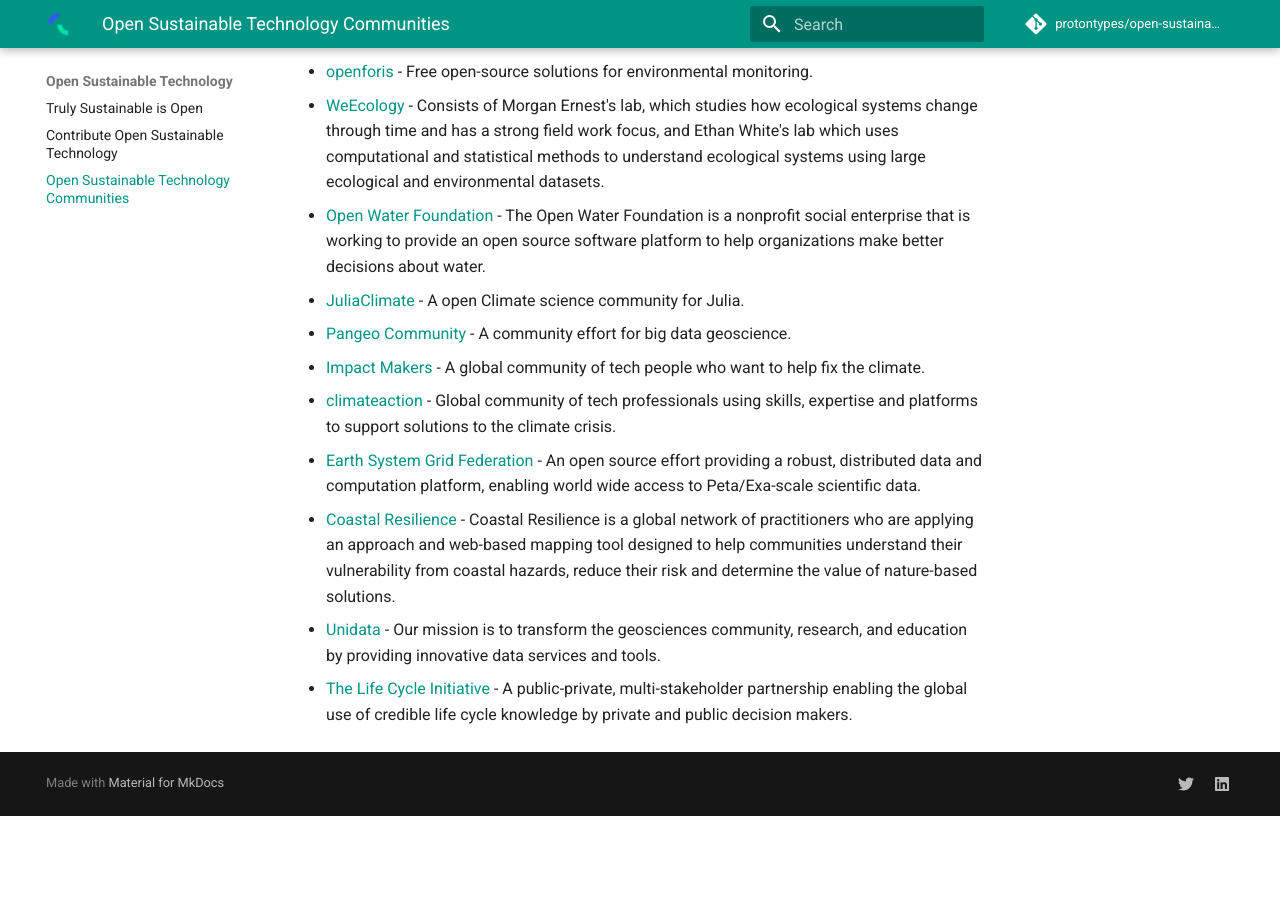
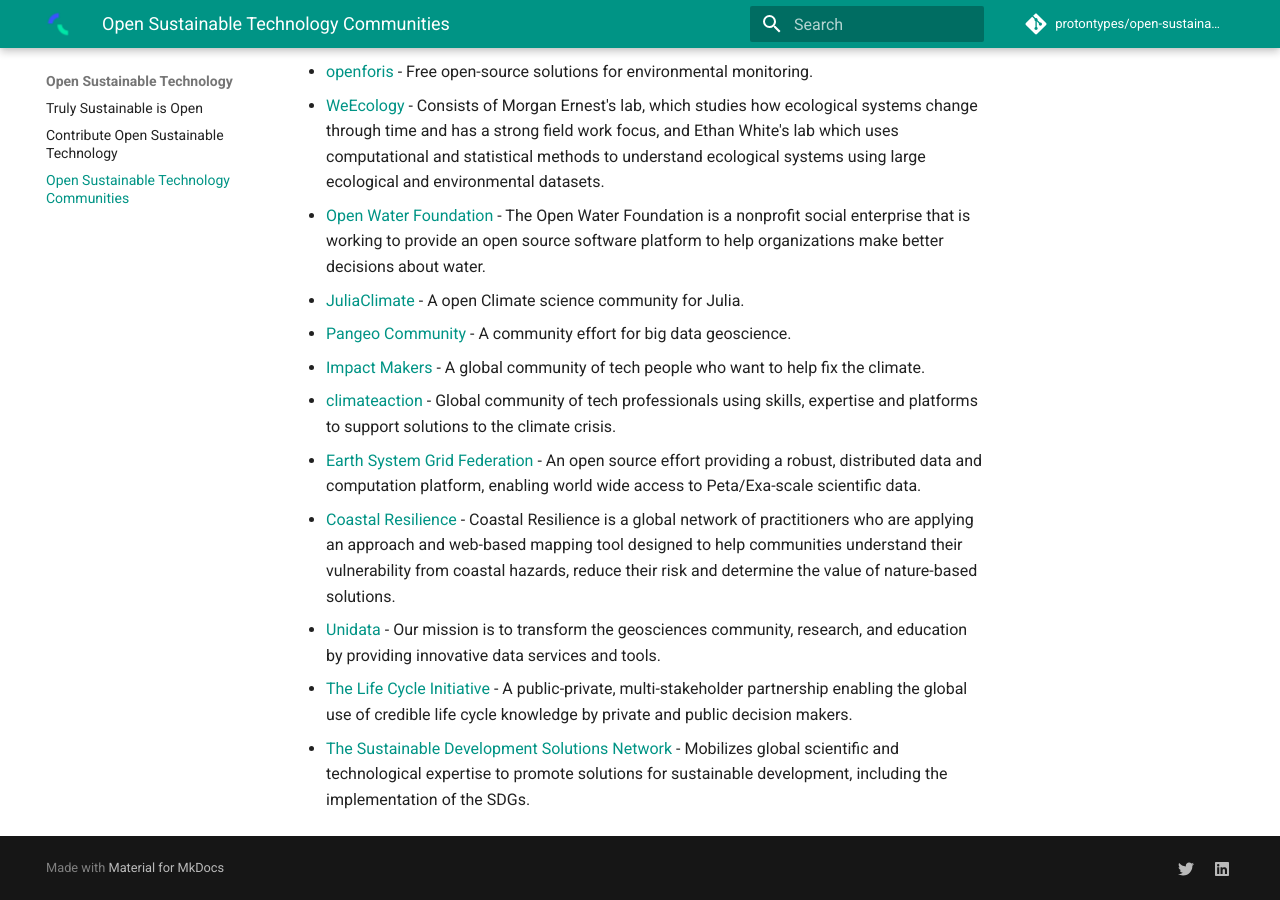
Before and after one commit to protontypes/open-sustainable-technology, an MkDocs documentation site: the page built from docs/COMMUNITIES.md, in a window 1280 px wide and 900 px high, scrolled down 1490 px. Built offline with MkDocs 1.6.1 and Material for MkDocs 9.7.7, drawn with Linux system fonts in a browser that asks for light colours; comment, search, counter and statistics services are not loaded; before the commit the page ends 2306 px from its top, so only the background shows below that.

Commit message:
Update COMMUNITIES.md

```diff
--- a/docs/COMMUNITIES.md
+++ b/docs/COMMUNITIES.md
@@ -35,3 +35,4 @@
 - [Coastal Resilience](https://coastalresilience.org/) - Coastal Resilience is a global network of practitioners who are applying an approach and web-based mapping tool designed to help communities understand their vulnerability from coastal hazards, reduce their risk and determine the value of nature-based solutions.
 - [Unidata](https://github.com/Unidata) - Our mission is to transform the geosciences community, research, and education by providing innovative data services and tools.
 - [The Life Cycle Initiative](https://www.lifecycleinitiative.org/) - A public-private, multi-stakeholder partnership enabling the global use of credible life cycle knowledge by private and public decision makers.
+- [The Sustainable Development Solutions Network](https://github.com/sdsna) - Mobilizes global scientific and technological expertise to promote solutions for sustainable development, including the implementation of the SDGs.
```
